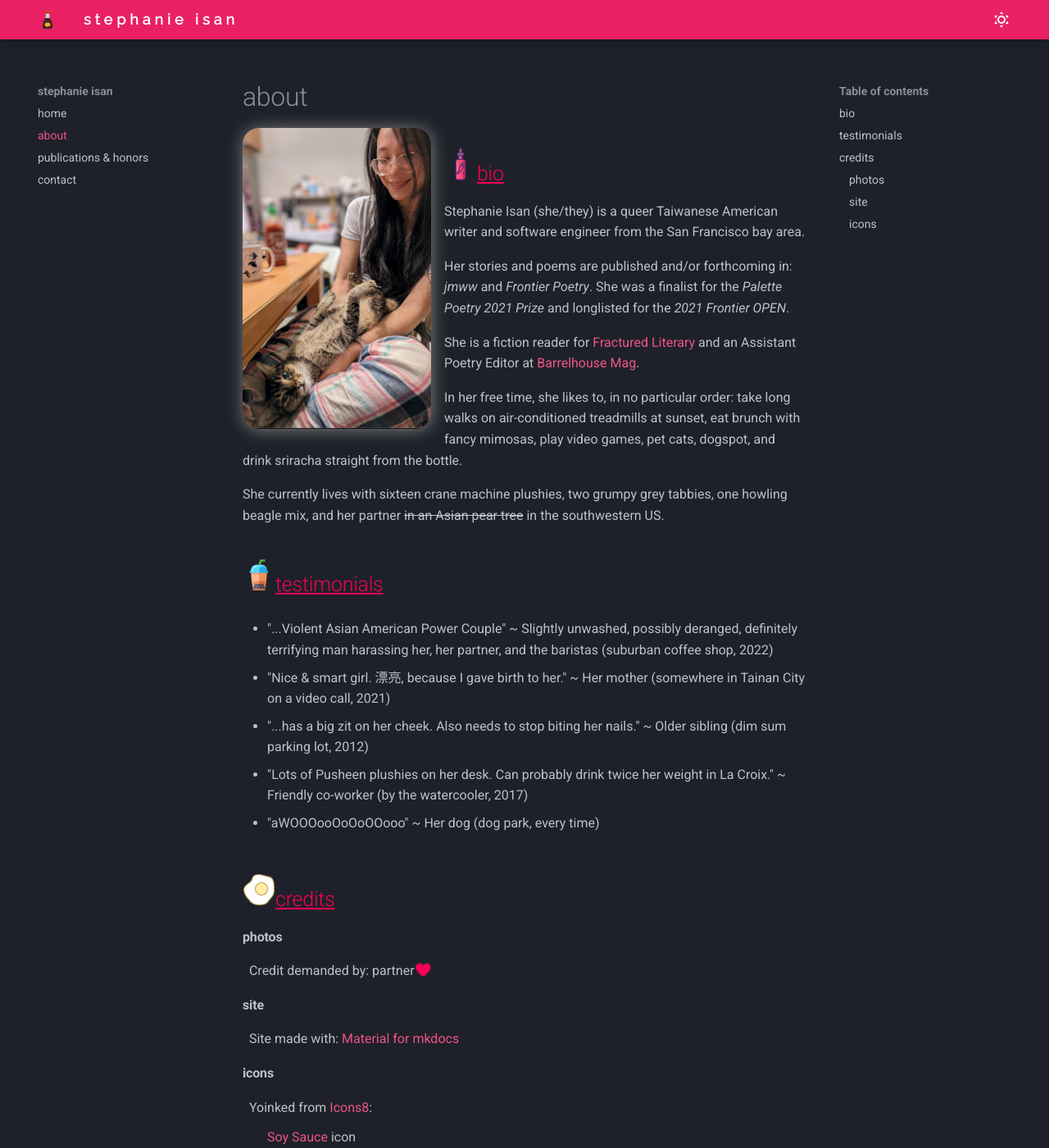
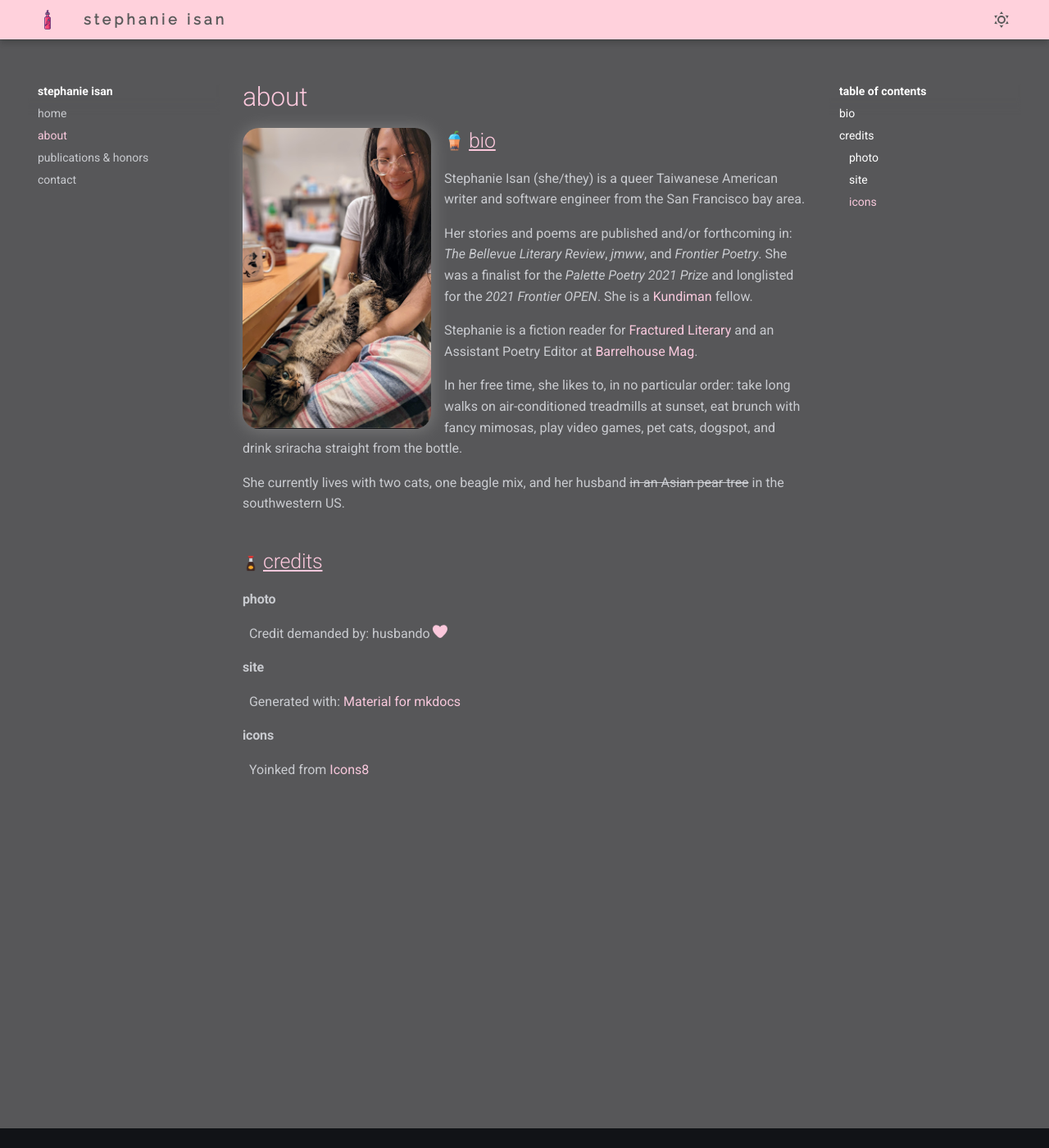
Before and after one commit to ischang/writing_portfolio, an MkDocs documentation site: the page built from docs/about.md, in a window 1280 px wide and 1400 px high. Shown: the whole window at 82% size. Built offline with MkDocs 1.6.1 and Material for MkDocs 9.7.7, drawn with Linux system fonts in a browser that asks for light colours; some of the changed text lies outside the part shown.

Commit message:
making it prettier and readable and cleaner

```diff
--- a/docs/about.md
+++ b/docs/about.md
@@ -8,48 +8,25 @@ hide:
 
 <img id="about_pic" align=left src = "../assets/propic3.png" alt="me i guess">
 
-## ![hot-sauce](assets/hot-sauce.png){  width="40" }bio
+## ![boba](assets/boba.png){  width="25" }bio
 
 Stephanie Isan (she/they) is a queer Taiwanese American writer and software engineer from the San Francisco bay area.
 
-Her stories and poems are published and/or forthcoming in: *jmww* and *Frontier Poetry*. She was a finalist for the *Palette Poetry 2021 Prize* and longlisted for the *2021 Frontier OPEN*.
+Her stories and poems are published and/or forthcoming in: *The Bellevue Literary Review*, *jmww*, and *Frontier Poetry*. She was a finalist for the *Palette Poetry 2021 Prize* and longlisted for the *2021 Frontier OPEN*. She is a [Kundiman](http://www.kundiman.org/fellows) fellow.
 
-She is a fiction reader for [Fractured Literary](https://fracturedlit.com/) and an Assistant Poetry Editor at [Barrelhouse Mag](https://www.barrelhousemag.com/).
+Stephanie is a fiction reader for [Fractured Literary](https://fracturedlit.com/) and an Assistant Poetry Editor at [Barrelhouse Mag](https://www.barrelhousemag.com/).
 
 In her free time, she likes to, in no particular order: take long walks on air-conditioned treadmills at sunset, eat brunch with fancy mimosas, play video games, pet cats, dogspot, and drink sriracha straight from the bottle.
 
-She currently lives with sixteen crane machine plushies, two grumpy grey tabbies, one howling beagle mix, and her partner <s>in an Asian pear tree</s> in the southwestern US.
+She currently lives with two cats, one beagle mix, and her husband <s>in an Asian pear tree</s> in the southwestern US.
 
+## ![soy-sauce](assets/soy-sauce.png){  width="20" }credits
 
-## ![boba](assets/boba.png){  width="40" }testimonials
-
-- "...Violent Asian American Power Couple" ~ Slightly unwashed, possibly deranged, definitely terrifying man harassing her, her partner, and the baristas (suburban coffee shop, 2022)
-
-- "Nice & smart girl. 漂亮, because I gave birth to her." ~ Her mother (somewhere in Tainan City on a video call, 2021)
-
-- "...has a big zit on her cheek. Also needs to stop biting her nails." ~ Older sibling (dim sum parking lot, 2012)
-
-- "Lots of Pusheen plushies on her desk. Can probably drink twice her weight in La Croix." ~ Friendly co-worker (by the watercooler, 2017)
-
-- "aWOOOooOoOoOOooo" ~ Her dog (dog park, every time)
-
-
-## ![eggs](assets/eggs.png){  width="40" }credits
-
-#### photos
-&nbsp; Credit demanded by: partner  :fontawesome-solid-heart:{ .heart }
+#### photo
+&nbsp; Credit demanded by: husbando  :fontawesome-solid-heart:{ .heart }
 
 #### site
-&nbsp; Site made with: [Material for mkdocs](https://squidfunk.github.io/mkdocs-material/)
+&nbsp; Generated with: [Material for mkdocs](https://squidfunk.github.io/mkdocs-material/)
 
 #### icons
-&nbsp; Yoinked from <a target="_blank" href="https://icons8.com">Icons8</a>:
-
-<ul style="list-style-type: none; line-height: 1em! important;">
-  <li><a target="_blank" href="https://icons8.com/icon/COT3n5g0HNI9/soy-sauce">Soy Sauce</a> icon</li>
-  <li> <a target="_blank" href="https://icons8.com/icon/b3SmnBWFR09w/boba">Boba</a> icon</li>
-  <li> <a target="_blank" href="https://icons8.com/icon/At5OBthGDHYJ/hot-sauce">Hot Sauce</a> icon </li>
-  <li> <a target="_blank" href="https://icons8.com/icon/37880/sunny-side-up-eggs">Sunny Side Up Eggs</a> icon </li>
-  <li> <a target="_blank" href="https://icons8.com/icon/np5aaglr7Ddq/raccoon">Raccoon</a> icon </li>
-  <li> <a target="_blank" href="https://icons8.com/icon/SOMUZkJinLzw/desk">Cactus on a Desk</a> icon</a></li>
-</ul>
+&nbsp; Yoinked from <a target="_blank" href="https://icons8.com">Icons8</a>
--- a/docs/stylesheets/extras.css
+++ b/docs/stylesheets/extras.css
@@ -1,5 +1,27 @@
 /* font header banner */
 @import url("https://fonts.googleapis.com/css2?family=Raleway&display=swap");
+
+/* pastel pink colors for light/dark schemes */
+:root > * {
+  --md-primary-fg-color:        #ffd1dc;
+  --md-primary-fg-color--light: #ffd1dc;
+  --md-primary-fg-color--dark:  #ffd1dc;
+}
+
+/* light theme colors */
+[data-md-color-scheme="default"] {
+  --md-default-bg-color: #f5f2f3;
+  --md-accent-fg-color: #c48b94;
+  --md-typeset-a-color: #c48b94;
+}
+
+/* dark theme colors -- last color is for toc table */
+[data-md-color-scheme="slate"] {
+    --md-default-bg-color: #575759;
+    --md-accent-fg-color: #FBC8DC;
+    --md-typeset-a-color: #F8C8DC;
+    --md-default-fg-color--light: white;
+}
 
 /* abt pic styling */
 #about_pic {
@@ -7,14 +29,36 @@
     width: 230px;
     filter: drop-shadow(1px 1px 10px gray);
     align: left;
+    margin-bottom: 0px;
 }
 
 /* home pic styling */
 #home_pic {
-    border-radius:50%;
-    width:330px;
+    width:140px;
+    align: left;
     filter: drop-shadow(2px 2px 4px gray);
 }
+
+/* bullet points front page */
+
+#aboutbullets ul {
+    list-style: none;
+    text-transform: lowercase;
+}
+
+#aboutbullets ul li::before {
+    content: "\2022";
+    display: inline-block;
+    width: 1em;
+    margin-left: 0.1em;
+    color: var(--md-accent-fg-color);
+}
+
+/*css for images in front of headers*/
+img[alt~="boba"], img[alt~="soy-sauce"], img[alt~="eggs"],  img[alt~="toaster"] {
+    margin: 0px 5px -4px 0px;
+}
+
 
 /* heart shaking by abt page */
 .heart {
@@ -42,10 +86,39 @@
     color: #1DA1F2;
 }
 
+/* styling for different headers */
+
+h1#about, h1#publications-honors, h1#contact {
+    color: var(--md-accent-fg-color);
+}
+
 /* make h2 the accent color & underline */
 h2 {
+    text-decoration: underline;
+}
+
+h2#bio, h2#credits {
     color: var(--md-accent-fg-color);
-    text-decoration: underline;
+}
+
+h2#bio{
+    margin-top: -2px;
+}
+
+/* change accent color of h3 */
+h3 {
+    color: var(--md-accent-fg-color);
+}
+
+/* fix weird spacing between h1s*/
+.md-typeset h1 {
+    margin: 0 0 0.5em 0 !important;
+}
+
+/* i wanted closer spacing in pubs page for h2s */
+.pubs_honors h2 {
+    margin: 1.0em 0 1em 0 !important;
+    text-align: center;
 }
 
 /* animation for main pg */
@@ -61,27 +134,23 @@ h2 {
 .quote {
   font-size: 60%;
   color: var(--md-accent-fg-color);
-  animation: quote 2000ms infinite;
+  animation: quote 1000ms infinite;
+}
+
+/* toc text */
+.md-nav__title {
+    text-transform: lowercase;
 }
 
 /* header for banner */
 .md-header__inner {
-    letter-spacing: .5em;
+    letter-spacing: .4em;
     text-transform: lowercase;
     font-family: Raleway;
+    color: #5A5A5A;
 }
 
-/* fix weird spacing between h1s*/
-.md-typeset h1 {
-    margin: 0 0 0.5em 0 !important;
-}
-
-/* i wanted closer spacing in pubs page for h2s */
-.pubs_honors h2 {
-    margin: 1.0em 0 0.5em 0 !important;
-}
-
-/*contact form */
+/* CONTACT FORM */
 
 /* input text area */
 input[type="text"], textarea {
@@ -141,6 +210,11 @@ li.contact_buttons:hover {
     transition: 0.3s;
 }
 
+/* for dark mode; change white text to black for readability */
+input[type="submit"]:hover, input[type="reset"]:hover {
+    color: black;
+}
+
 /* no list decoration */
 ul.actions {
     list-style: none;
--- a/mkdocs.yml
+++ b/mkdocs.yml
@@ -20,24 +20,24 @@ markdown_extensions:
     - md_in_html
 theme:
   name: material
-  logo: assets/soy-sauce.png
-  favicon: assets/plent.png
+  logo: assets/hot-sauce.png
+  favicon: assets/boba.png
   features:
     - header.autohide
   palette:
+    # Palette toggle for dark mode
+    - media: "(prefers-color-scheme: light)"
+      scheme: slate
+      primary: custom
+      accent: custom
+      toggle:
+        icon: material/weather-sunny
+        name: Switch to light mode
     # Palette toggle for light mode
     - media: "(prefers-color-scheme: dark)"
       scheme: default
-      primary: pink
-      accent: pink
+      primary: custom
+      accent: custom
       toggle:
         icon: material/weather-night
         name: Switch to dark mode
-    # Palette toggle for dark mode
-    - media: "(prefers-color-scheme: light)"
-      scheme: slate
-      primary: pink
-      accent: pink
-      toggle:
-        icon: material/weather-sunny
-        name: Switch to light mode
```
Also changed, not shown: docs/index.md (+7 -7 lines), docs/publications.md (+13 -7 lines), docs/testimonials.md (added, +16 -0 lines), docs/assets/fountainpen.png (added).
